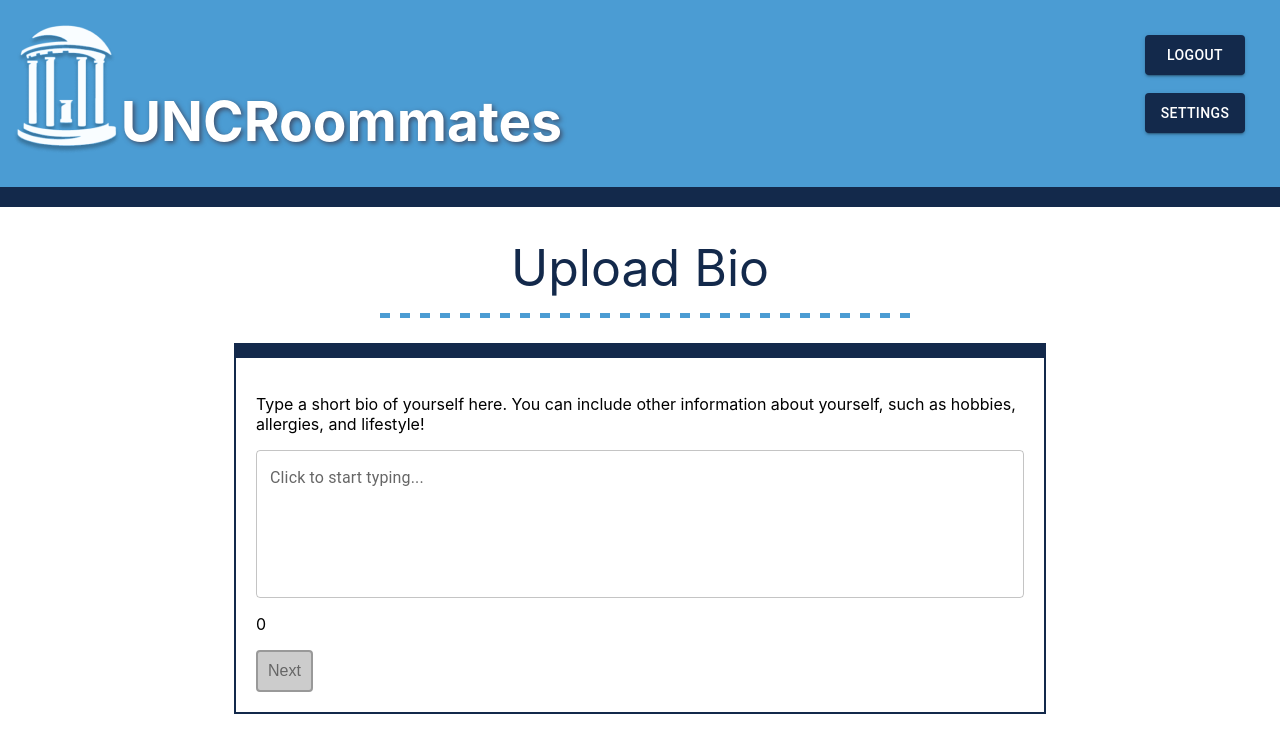
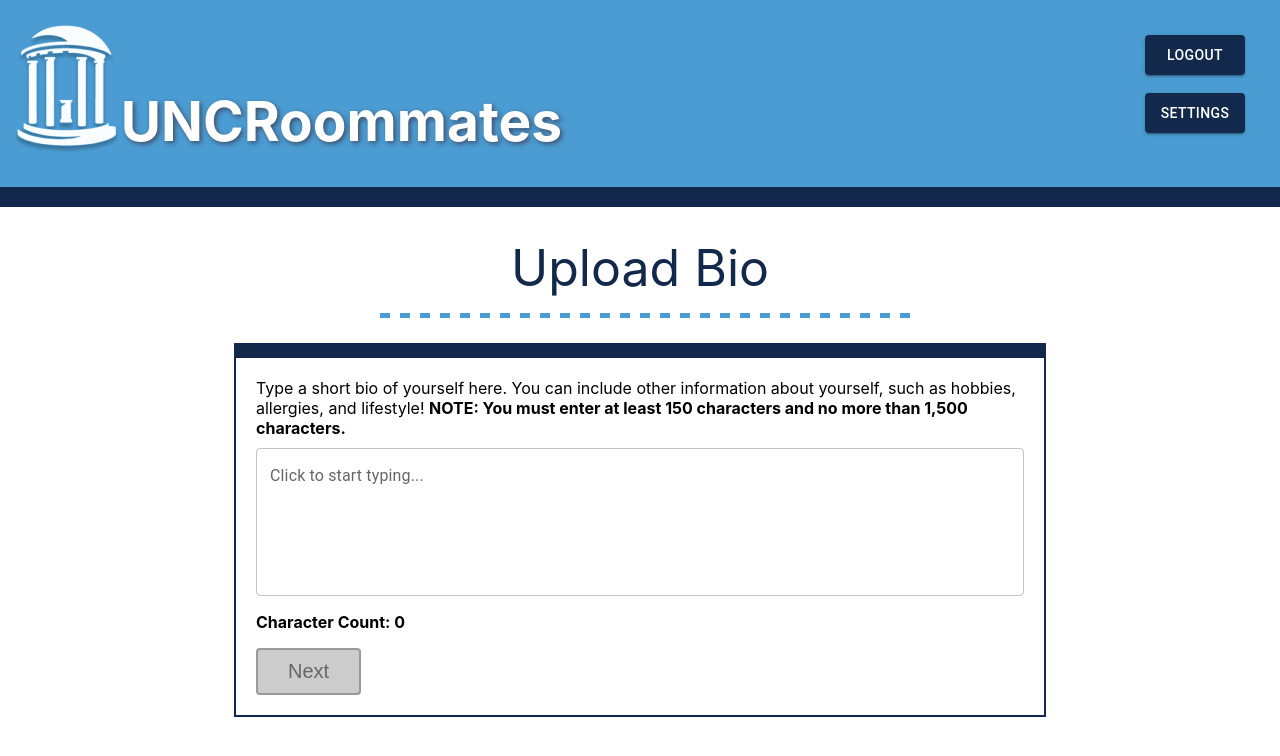
Before and after one commit to sarao-creates/UNCRoommates-COMP590, a React (Create React App) app: page /onboardingbio in a window 1280 px wide. Shown: the top 756 px of the page. Built offline with nearby package versions, Linux system fonts and the light colour scheme.

Commit message:
finishing code

```diff
--- a/src/OnboardingBioPage/index.js
+++ b/src/OnboardingBioPage/index.js
@@ -19,7 +19,7 @@ function OnboardingBioPage() {
                     <div class="dashedline"></div>
                     <br></br>
                     <div className='onboardingbio-container'>
-                        <p>Type a short bio of yourself here. You can include other information about yourself, such as hobbies, allergies, and lifestyle!</p>
+                        <div className='onboardingbio-text'>Type a short bio of yourself here. You can include other information about yourself, such as hobbies, allergies, and lifestyle! <b>NOTE: You must enter at least 150 characters and no more than 1,500 characters.</b></div>
                         <TextField
                             fullWidth
                             multiline
@@ -30,8 +30,8 @@ function OnboardingBioPage() {
                             className="full_height_Width"
                             onChange={e => setCount(e.target.value.length)}
                         />
-                        <p>{count}</p>
-                        <button class="button" type="button" disabled={!validate()}>Next</button>
+                        <p><b>Character Count: {count}</b></p>
+                        <button class="button button-next" type="button" disabled={!validate()}>Next</button>
                     </div>
                 </div>
         </div>
```
